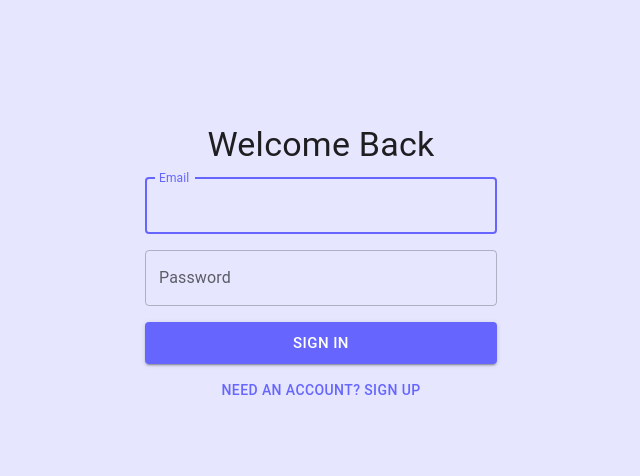
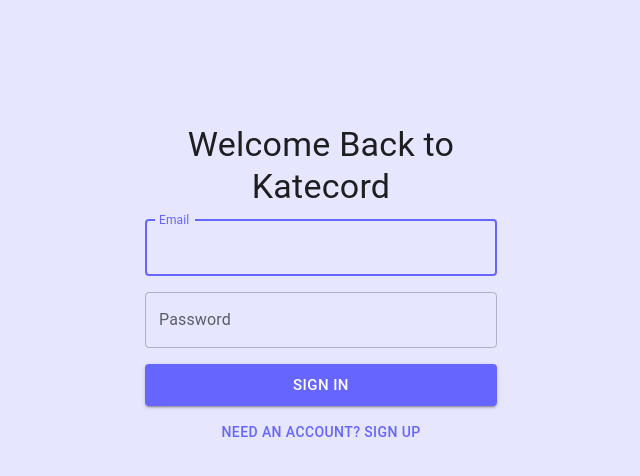
Before and after one commit to KateN1996/katecord, a React (Vite) app: page / in a window 1280 px wide. Shown: the top 476 px of the page, without its empty margins (319-959 px from the left). Built offline with nearby package versions, Linux system fonts and the light colour scheme; no server answers.

Commit message:
minor clean up

```diff
--- a/src/components/auth/auth.tsx
+++ b/src/components/auth/auth.tsx
@@ -10,9 +10,9 @@
   const [loading, setLoading] = useState(false);
   const [email, setEmail] = useState('');
   const [password, setPassword] = useState('');
-  const [displayName, setDisplayName] = useState(''); // ADD THIS LINE
+  const [displayName, setDisplayName] = useState('');
   const [error, setError] = useState<string | null>(null);
-  const [isSignUp, setIsSignUp] = useState(false); // FIXED: was setSignUp
+  const [isSignUp, setIsSignUp] = useState(false);
 
   const validateInputs = (): boolean => {
     if (!email || !password) {
@@ -50,7 +50,7 @@
         }
       });
       if (error) throw error;
-      alert('Check your email for the confirmation link!');
+      // alert('Check your email for the confirmation link!'); TODO: re-enable this
     } catch (error: any) {
       setError(error.message);
     } finally {
@@ -99,7 +99,7 @@
         gutterBottom
         sx={{ textAlign: 'center' }}
       >
-        {isSignUp ? 'Create Account' : 'Welcome Back'}
+        {isSignUp ? 'Create Account' : 'Welcome Back to Katecord'}
       </Typography>
 
       {error && (
```
